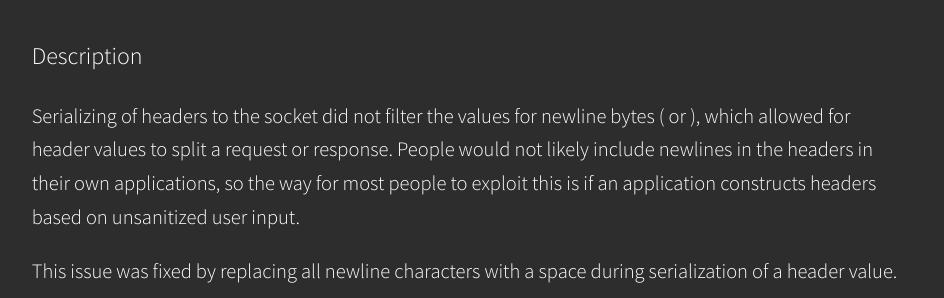
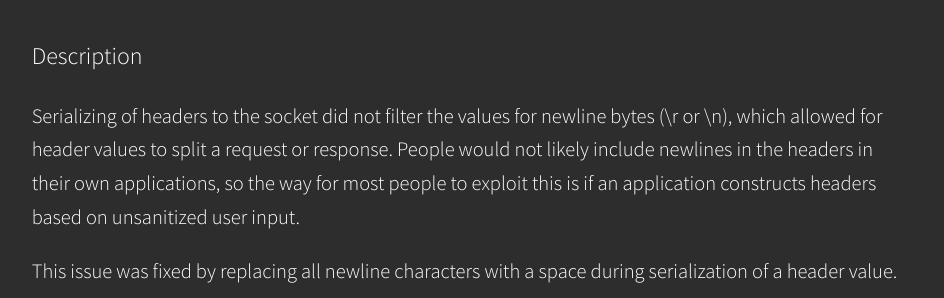
Before and after one commit to notriddle/rustsec.github.io, a Jekyll site: the page built from _posts/2017-01-23-RUSTSEC-2017-0002.md, in a window 1280 px wide. Shown: the part 348-646 px from the top of the page, without its empty margins (168-1112 px from the left). Built offline with Jekyll 4.4.1, drawn with Linux system fonts in a browser that asks for light colours.

Commit message:
Fix spelling errors and escaping

```diff
--- a/_posts/2017-01-23-RUSTSEC-2017-0002.md
+++ b/_posts/2017-01-23-RUSTSEC-2017-0002.md
@@ -1,6 +1,6 @@
 ---
 title:       "RUSTSEC-2017-0002: hyper: headers containing newline characters can split messages"
-description: "Serializing of headers to the socket did not filter the values for newline bytes  or , which allowed for header values to split a request or response. People would not likely include newlines in the headers in their own applications, so the way for most people to exploit this is if an application constructs headers based on unsanitized user input. This issue was fixed by replacing all newline characters with a space during serialization of a header value."
+description: "Serializing of headers to the socket did not filter the values for newline bytes r or n, which allowed for header values to split a request or response. People would not likely include newlines in the headers in their own applications, so the way for most people to exploit this is if an application constructs headers based on unsanitized user input. This issue was fixed by replacing all newline characters with a space during serialization of a header value."
 date:        2017-01-23
 tags:        hyper
 permalink:   /advisories/RUSTSEC-2017-0002:output_ext
@@ -8,9 +8,7 @@ permalink:   /advisories/RUSTSEC-2017-0002:output_ext
 
 ### Description
 
-Serializing of headers to the socket did not filter the values for newline bytes (
- or
-),
+Serializing of headers to the socket did not filter the values for newline bytes (\r or \n),
 which allowed for header values to split a request or response. People would not likely include
 newlines in the headers in their own applications, so the way for most people to exploit this
 is if an application constructs headers based on unsanitized user input.
```
Also changed, not shown: _posts/2018-08-20-CVE-2018-1000657.md (+1 -1 lines), _posts/2018-09-21-CVE-2018-1000810.md (+1 -1 lines).
